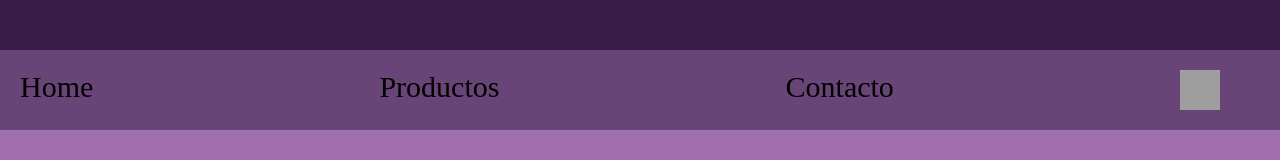
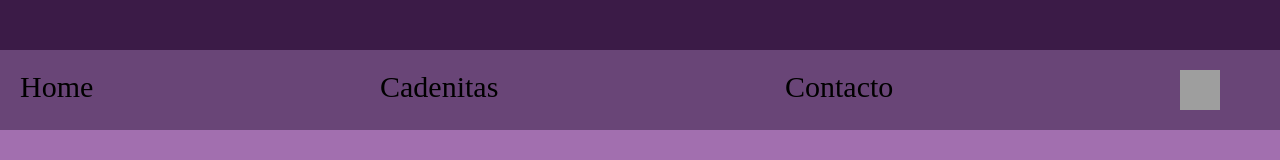
Before and after one commit to belchus/reactmoon, a React (Create React App) app: page /Item/1 in a window 1280 px wide. Shown: the part 130-290 px from the top of the page. Built offline with nearby package versions, Linux system fonts and the light colour scheme; grey boxes are pictures that could not be loaded.

Commit message:
cambios en css

```diff
--- a/src/components/ItemListContainer/ItemDetail.js
+++ b/src/components/ItemListContainer/ItemDetail.js
@@ -7,7 +7,7 @@ const onAdd = (cantidad) => {
 
 const ItemDetail = ( {item}) =>{
     return(
-        <div className='fondo'>
+        <div className='back'>
             <h2 > {item.nombre}</h2>
             <p> {item.descripcion}</p>
             <img className="ItemDetalle" src={item.imagen} alt={item.nombre}/>
--- a/src/components/Navbar/Navbar.js
+++ b/src/components/Navbar/Navbar.js
@@ -10,7 +10,7 @@ const Navbar = () => {
     <Link to={"/Home"}>Home</Link>
     </li>
     <li>
-    <Link to={"/ItemListContainer"}>Productos</Link>
+    <Link to={"/ItemListContainer"}>Cadenitas</Link>
     </li>
     <li>
     <a href="#">Contacto</a>
```
